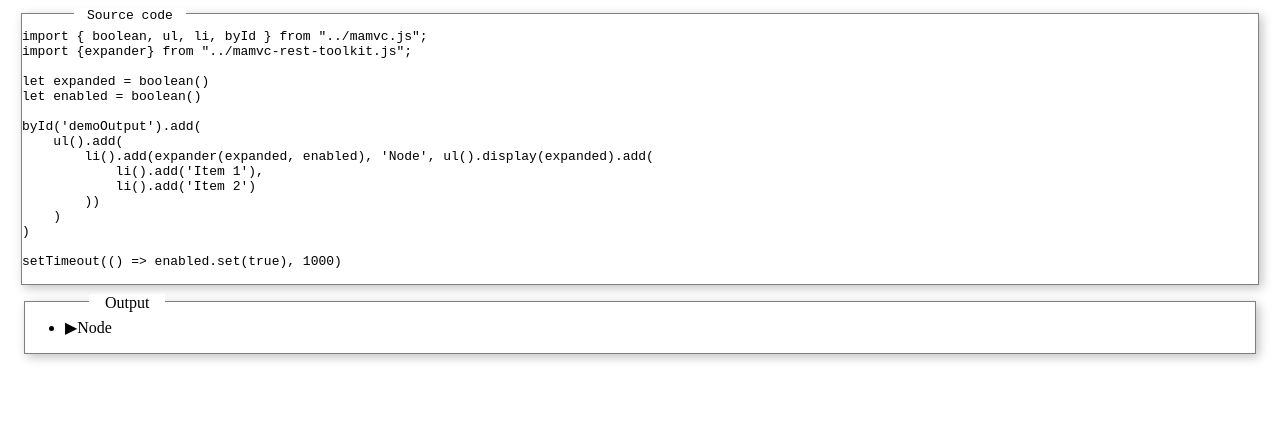
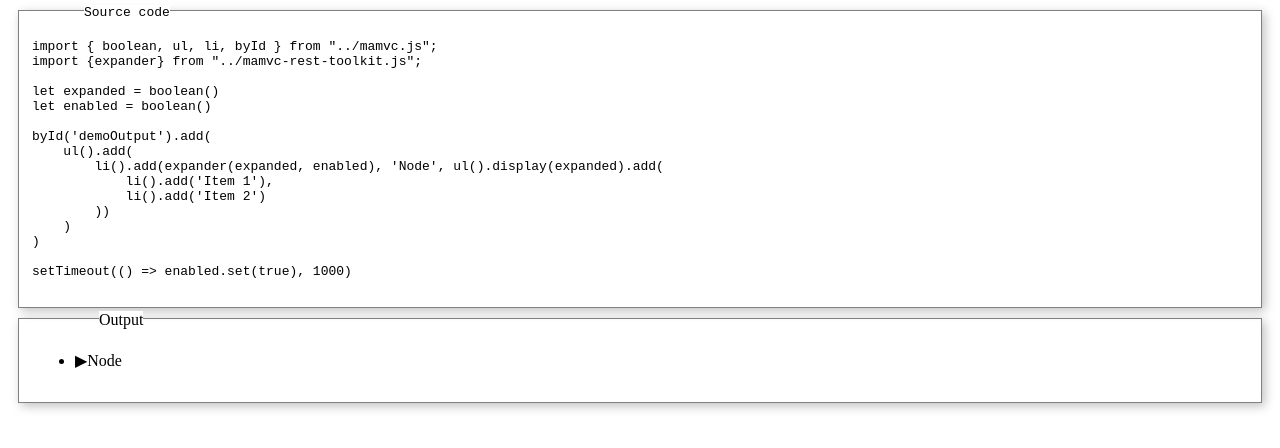
Before and after one commit to squeletec/mamvc, a plain HTML site: page demo/mamvc-demo-expander.html in a window 1280 px wide. Drawn offline with Linux system fonts and the light colour scheme.

```diff
--- a/demo/mamvc-demo.css
+++ b/demo/mamvc-demo.css
@@ -1,6 +1,7 @@
 
 #demoSourceView, #demoOutput {
-    margin: 1em;
+    margin: 10px;
+    padding: 1em;
     border: 1px solid grey;
     box-shadow: 3px 3px 10px silver;
 }
@@ -9,11 +10,9 @@
     position: absolute;
     top: inherit;
     left: inherit;
-    margin-top: -0.5em;
+    margin-top: -1.5em;
     margin-left: 4em;
     background-color: white;
-    padding-left: 1em;
-    padding-right: 1em;
 }
 
 #demoSourceView:before {
```
